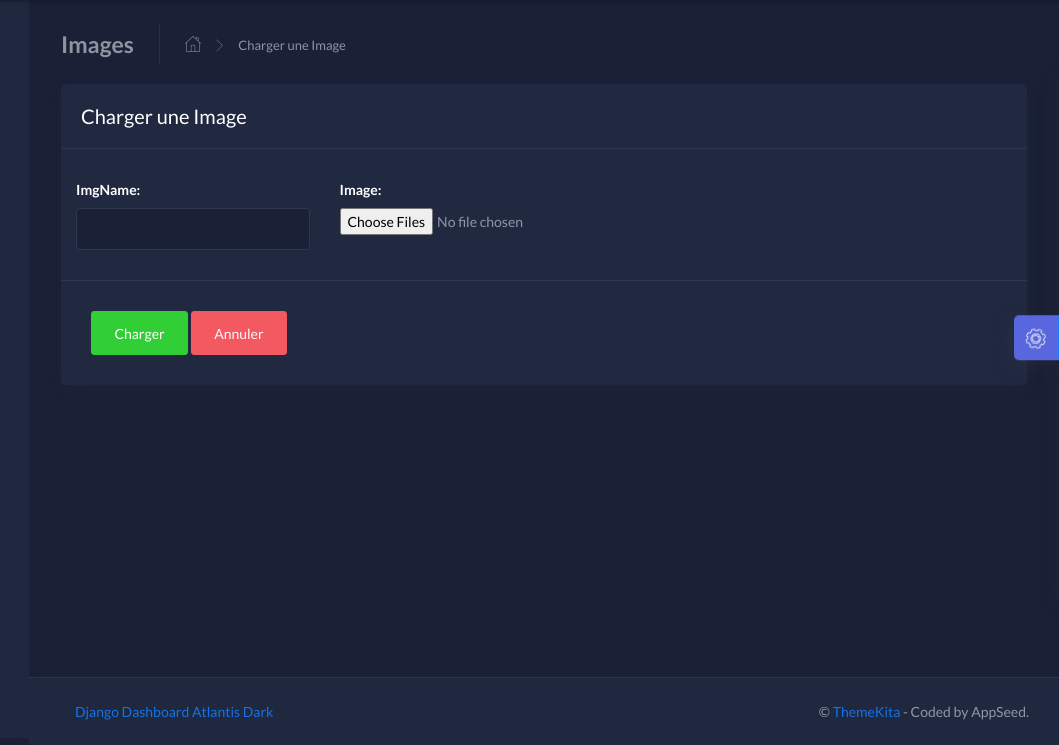
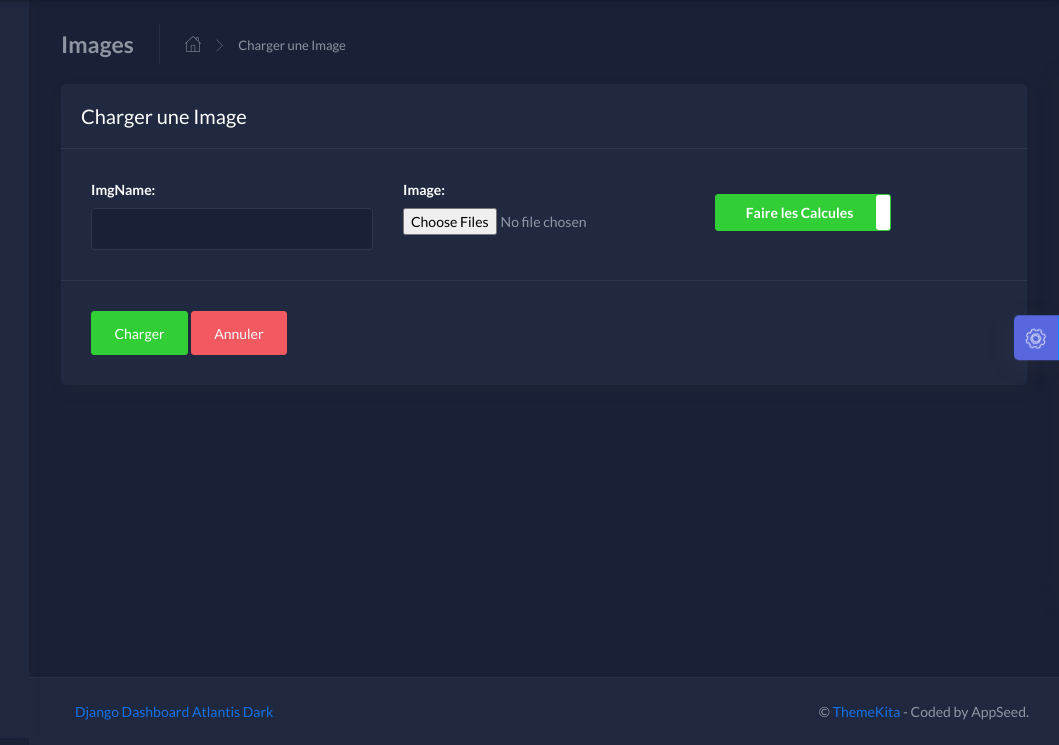
Before and after one commit to hakimhassani97/MelanomaDetectionApp, a Django app: page /uploadImg in a window 1280 px wide. Shown: the part 62-807 px from the top of the page, without its empty margins (221-1280 px from the left). Run offline with Django 3.2, Linux system fonts and the light colour scheme; parts of the project's set-up code (start-up, migrations or seed data) failed here and were passed over; some libraries are stand-ins or nearby versions.

```diff
--- a/melanomaApp/templates/uploadImg.html
+++ b/melanomaApp/templates/uploadImg.html
@@ -32,13 +32,15 @@
 					<form id="uploadImg" method="POST" action="{% url 'uploadImg' %}" enctype="multipart/form-data">
 						{% csrf_token %}
 						<div class="card-body">
-							<div class="row">
-								<div class="form-group row">
-									{% for field in form %}
-										<div class="col-md-6">
-											{{ field.label_tag }} {{ field }}
-										</div>
-									{% endfor %}
+							<div class="form-group row">
+								{% for field in form %}
+									<div class="col-md-4">
+										{{ field.label_tag }} {{ field }}
+									</div>
+								{% endfor %}
+								<div class="col-md-4" style="padding-top:15px">
+									<input name="compute" type="checkbox" checked data-toggle="toggle" data-onstyle="success" data-size="small"
+										data-on="{% trans "Faire les Calcules" %}" data-off="{% trans "Juste Charger l'image" %}">
 								</div>
 							</div>
 						</div>
```
Also changed, not shown: melanomaApp/migrations/0001_initial.py, melanomaApp/migrations/0002_image.py (deleted), melanomaApp/migrations/0003_image_url.py (deleted), melanomaApp/migrations/0004_auto_20200506_1427.py (deleted), melanomaApp/migrations/0005_auto_20200506_1436.py (deleted), melanomaApp/migrations/0006_auto_20200506_1450.py (deleted), melanomaApp/migrations/0007_auto_20200506_1539.py (deleted), melanomaApp/migrations/0008_auto_20200506_1545.py (deleted), melanomaApp/migrations/0009_auto_20200506_1744.py (deleted), melanomaApp/migrations/0010_caracteristics.py (deleted), melanomaApp/migrations/0011_auto_20200506_1919.py (deleted), melanomaApp/migrations/0012_auto_20200506_2023.py (deleted), melanomaApp/migrations/0013_auto_20200507_1427.py (deleted), melanomaApp/migrations/0014_auto_20200507_1429.py (deleted), 1 more files.
